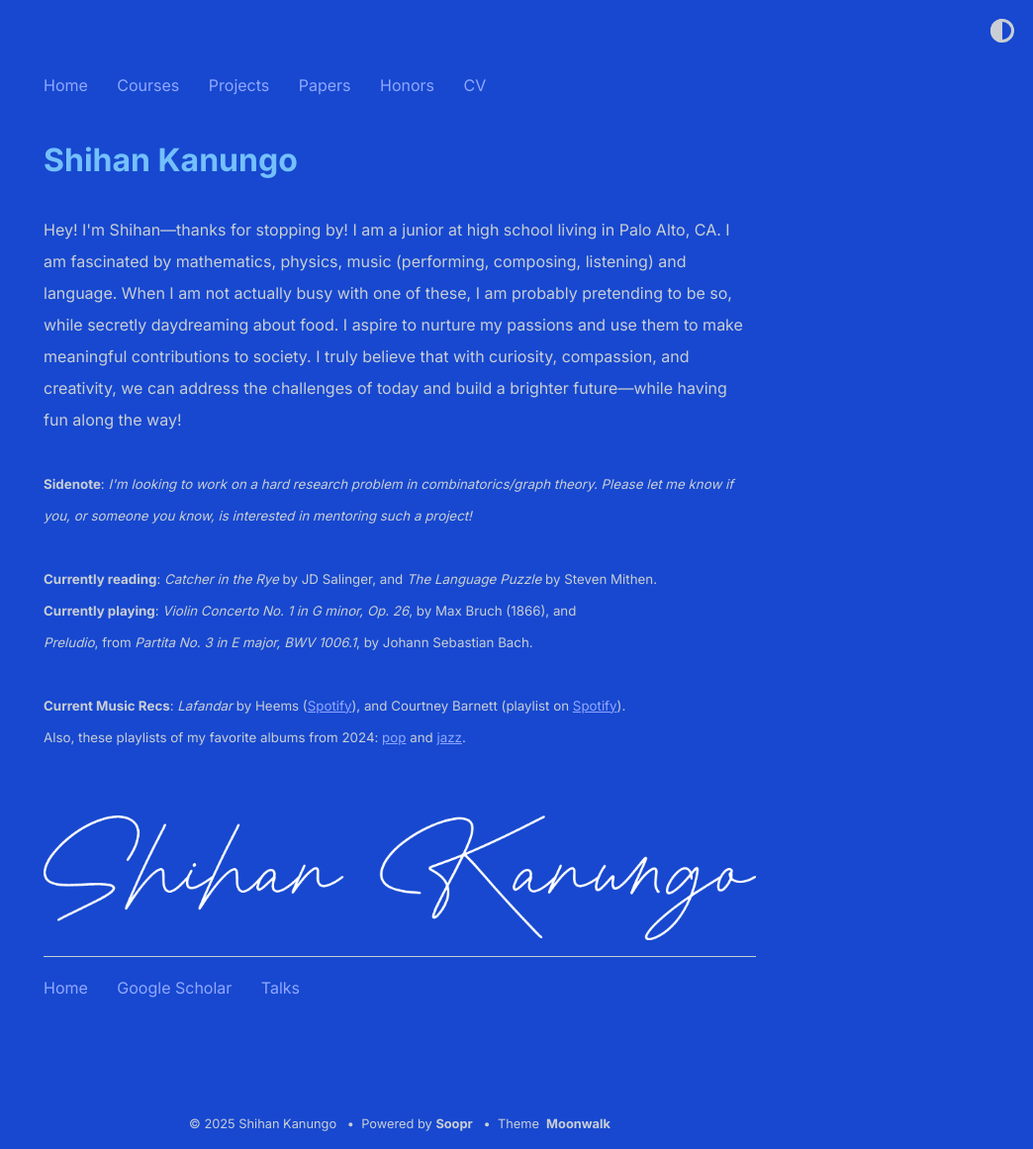
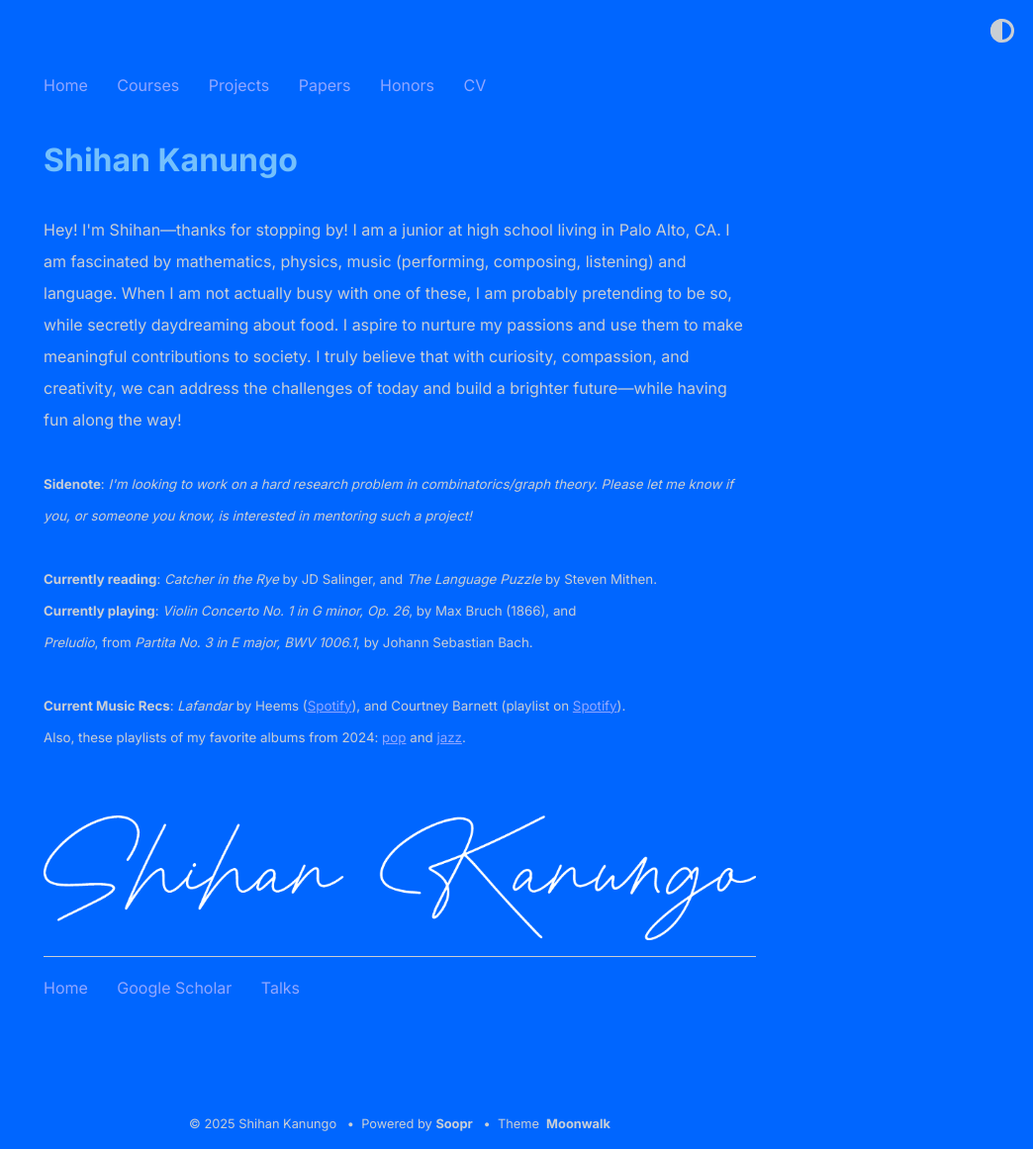
Before and after one commit to shihankanungo/shihankanungo.github.io, a Jekyll site: the page built from index.md, in a window 1280 px wide. Shown: the whole page at 99% size, without its empty margins (236-1280 px from the left). Built offline with Jekyll 4.4.1, drawn with Linux system fonts in a browser that asks for light colours.

Commit message:
Update moonwalk.scss

```diff
--- a/_sass/moonwalk.scss
+++ b/_sass/moonwalk.scss
@@ -85,7 +85,7 @@ img {
       --headings: #74c0fc;
       --links: #91A7FF;
       --highlight: #41C7C7;
-      --bg: #1748cf;
+      --bg: #0066ff;
       --bg-secondary: #0043fc;
       // --bg: #1f242A;
       // --bg-secondary: #323945;
```
